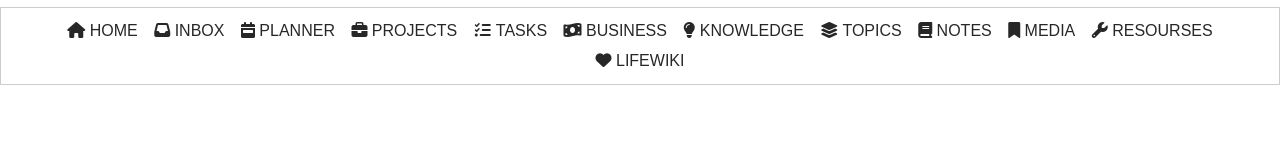
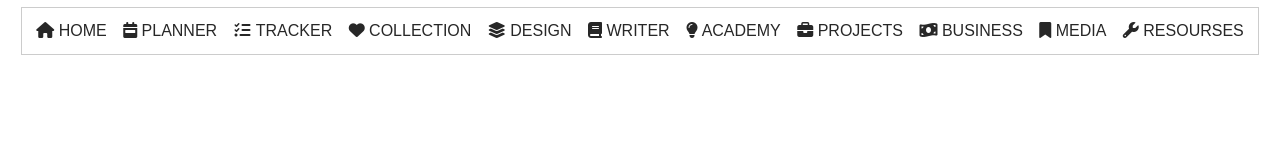
Before and after one commit to Yaroslavna13/notion-nav, a plain HTML site: page index.html in a window 1280 px wide. Drawn offline with Linux system fonts and the light colour scheme.

Commit message:
Update index.html

```diff
--- a/index.html
+++ b/index.html
@@ -59,20 +59,17 @@
 
 	<nav class="navMenu  border">
 		<a id="home" onclick="navigate(this.id)" href="#"> <i class="fa-solid fa-house"></i> Home</a>
-		<a id="inbox" onclick="navigate(this.id)" href="#"> <i class="fa-solid fa-inbox"></i> Inbox</a>
-		<a id="week" onclick="navigate(this.id)" href="#"> <i class="fa-solid fa-calendar-week"></i> Planner</a>
+		<a id="planner" onclick="navigate(this.id)" href="#"> <i class="fa-solid fa-calendar-week"></i> Planner</a>
+		<a id="tracker" onclick="navigate(this.id)" href="#"> <i class="fa-solid fa-list-check"></i> Tracker</a>
+		<a id="collection" onclick="navigate(this.id)" href="#"> <i class="fa-solid fa-heart"></i> Collection</a>
+		<a id="design" onclick="navigate(this.id)" href="#"> <i class="fa-solid fa-layer-group"></i> Design</a>
+		<a id="writer" onclick="navigate(this.id)" href="#"> <i class="fa-solid fa-book"></i> Writer</a>
+		<a id="academy" onclick="navigate(this.id)" href="#"> <i class="fa-solid fa-lightbulb"></i> Academy</a>
+
 		<a id="projects" onclick="navigate(this.id)" href="#"> <i class="fa-solid fa-briefcase"></i> Projects</a>
-		<a id="tasks" onclick="navigate(this.id)" href="#"> <i class="fa-solid fa-list-check"></i> Tasks</a>
 		<a id="business" onclick="navigate(this.id)" href="#"> <i class="fa-solid fa-money-bill-wave"></i> Business</a>
-		<a id="knowledge" onclick="navigate(this.id)" href="#"> <i class="fa-solid fa-lightbulb"></i> Knowledge</a>
-		<a id="topics" onclick="navigate(this.id)" href="#"> <i class="fa-solid fa-layer-group"></i> Topics</a>
-		<a id="notes" onclick="navigate(this.id)" href="#"> <i class="fa-solid fa-book"></i> Notes</a>
 		<a id="media" onclick="navigate(this.id)" href="#"> <i class="fa-solid fa-bookmark"></i> Media</a>
 		<a id="resourses" onclick="navigate(this.id)" href="#"> <i class="fa-solid fa-wrench"></i> Resourses</a>
-		<a id="lifewiki" onclick="navigate(this.id)" href="#"> <i class="fa-solid fa-heart"></i> Lifewiki</a>
-
-
-
 	</nav>
 
 
@@ -87,32 +84,19 @@
 		function navigate(id) {
 
 			if (id == 'home')
-				window.open("https://example.com", '_blank').focus();
-			else if (id == "inbox")
-				window.open("https://example.com", '_blank').focus();
-			else if (id == "week")
-				window.open("https://example.com", '_blank').focus();
-			else if (id == "month")
-				window.open("https://example.com", '_blank').focus();
-			else if (id == "projects")
-				window.open("https://example.com", '_blank').focus();
-			else if (id == "business")
-				window.open("https://example.com", '_blank').focus();
-			else if (id == "tasks")
-				window.open("https://example.com", '_blank').focus();
-			else if (id == "knowledge")
-				window.open("https://example.com", '_blank').focus();
-			else if (id == "topics")
-				window.open("https://example.com", '_blank').focus();
-			else if (id == "notes")
-				window.open("https://example.com", '_blank').focus();
-			else if (id == "media")
-				window.open("https://example.com", '_blank').focus();
-			else if (id == "resourses")
-				window.open("https://example.com3", '_blank').focus();
-			else if (id == "lifewiki")
-				window.open("https://example.com", '_blank').focus();
-
+				window.open("https://www.notion.so/yaroslavna13/Home-f8a03eb9f7d3421ba6fd543b2e731178", '_blank').focus();
+			else if (id == "planner")
+				window.open("https://www.notion.so/yaroslavna13/Planner-a82d4ab4b480468b90af4fc97b046478", '_blank').focus();
+			else if (id == "tracker")
+				window.open("https://www.notion.so/yaroslavna13/Tracker-14e43341c7134601915ba4d48fcbf069", '_blank').focus();
+			else if (id == "collection")
+				window.open("https://www.notion.so/yaroslavna13/Collection-457871f3a36647b3b0791fbf008d0098", '_blank').focus();
+			else if (id == "design")
+				window.open("https://www.notion.so/yaroslavna13/Design-e793ee7a28314229bdb79ada5cb5cc4f", '_blank').focus();
+			else if (id == "writer")
+				window.open("https://www.notion.so/yaroslavna13/Writer-cf5978bba19c48d28c355f352f362e04", '_blank').focus();
+			else if (id == "academy")
+				window.open("https://www.notion.so/yaroslavna13/Academy-71275866b6d34362a2fc3377c8dcb4fe", '_blank').focus();
 		}
 	</script>
 
```
